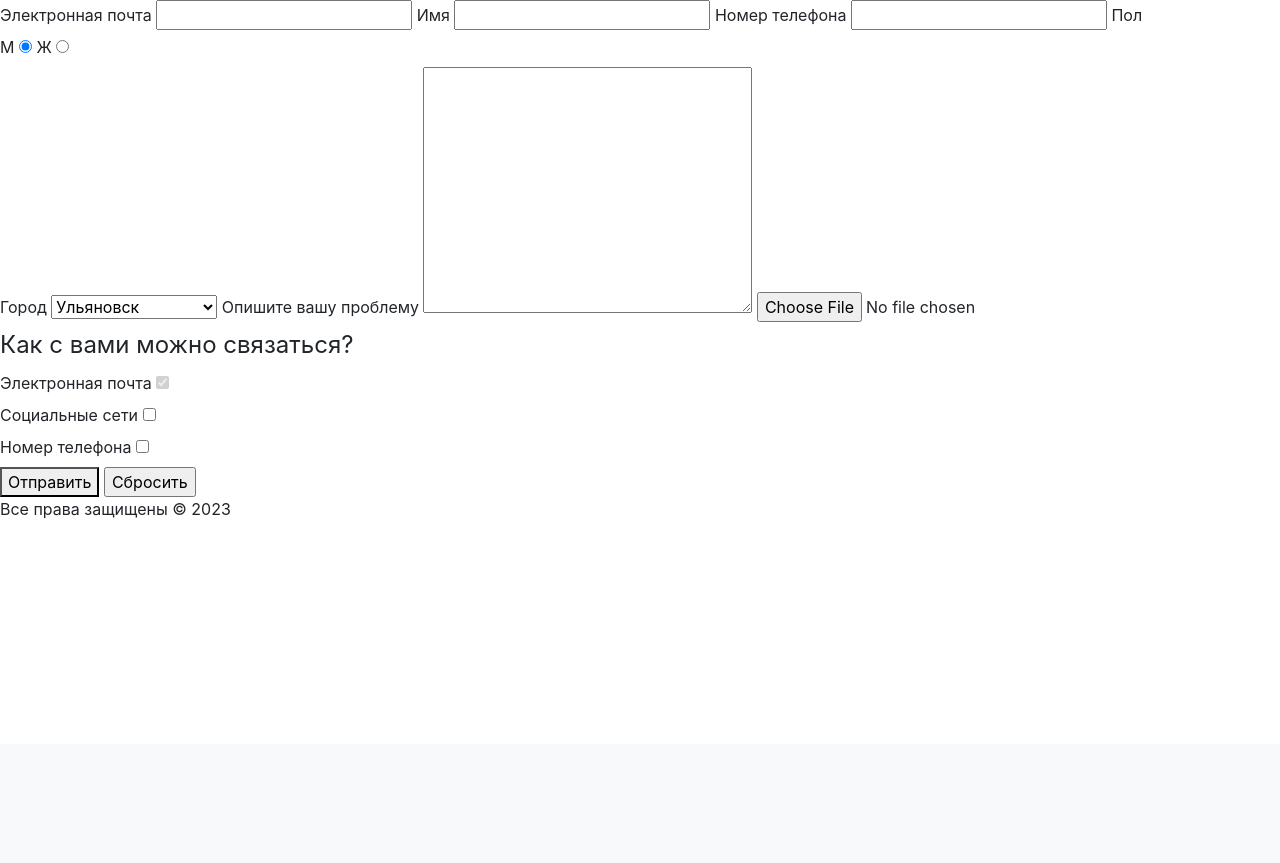
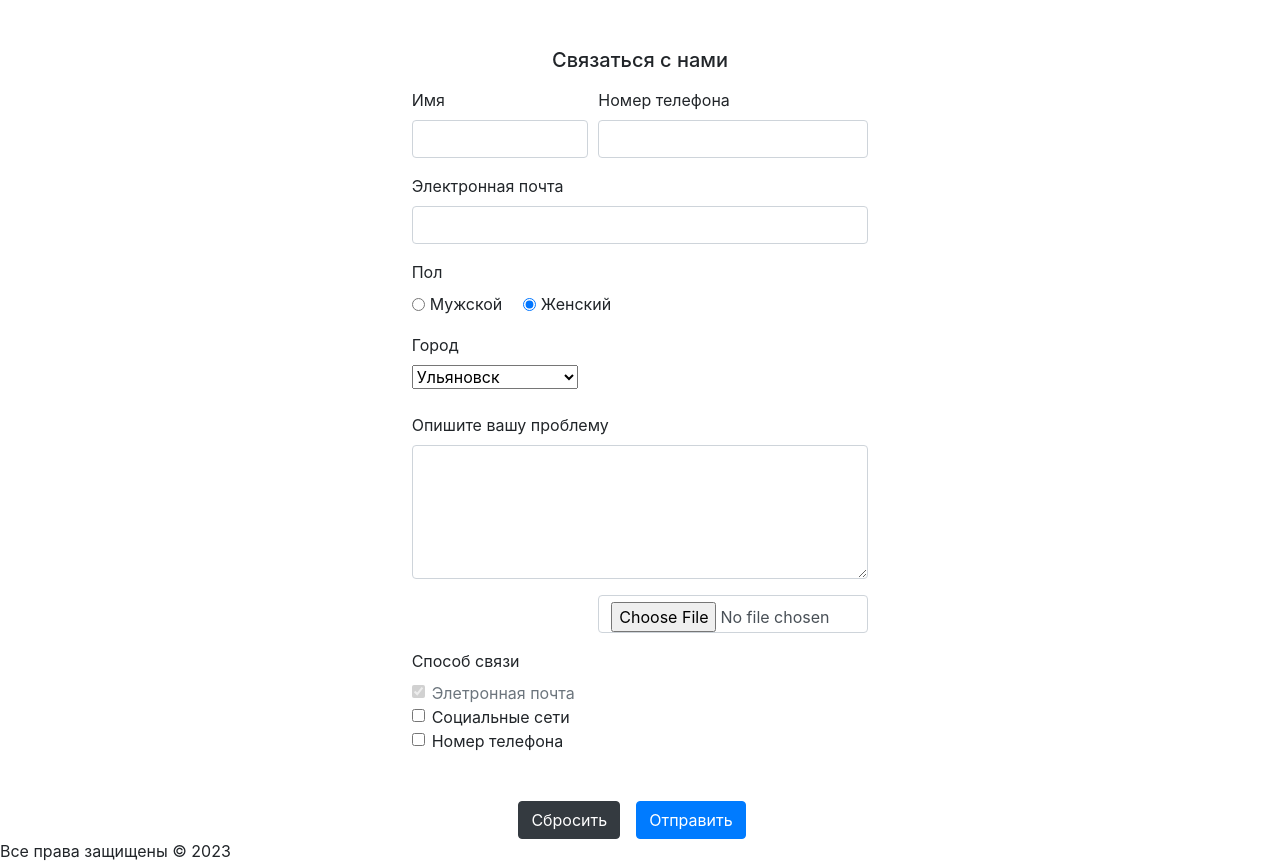
Before and after one commit to a-shdv/simtech-dev, a PHP site: page /public/templates/index.php in a window 1280 px wide. Shown: the part 56-919 px from the top of the page. Before the commit the page ends 574 px from the top, so only its background shows below. Run offline with PHP 8.4, Linux system fonts and the light colour scheme.

Commit message:
Add bootstrap styles to 'contact-us' form

```diff
--- a/public/templates/about-us.php
+++ b/public/templates/about-us.php
@@ -27,6 +27,6 @@
 <!-- Подвал -->
 <?php require_once 'partials/footer.html'; ?>
 
-<script src="../js/check-active-link.js"></script>
+<script src="../js/validate-active-link.js"></script>
 </body>
 </html>
--- a/public/templates/index.php
+++ b/public/templates/index.php
@@ -6,9 +6,14 @@
           content="width=device-width, user-scalable=no, initial-scale=1.0, maximum-scale=1.0, minimum-scale=1.0">
     <meta http-equiv="X-UA-Compatible" content="ie=edge">
     <link rel="stylesheet" href="../css/styles.css">
-    <link rel="stylesheet" href="https://cdn.jsdelivr.net/npm/bootstrap@4.6.2/dist/css/bootstrap.min.css" integrity="sha384-xOolHFLEh07PJGoPkLv1IbcEPTNtaed2xpHsD9ESMhqIYd0nLMwNLD69Npy4HI+N" crossorigin="anonymous">
-    <script src="https://cdn.jsdelivr.net/npm/bootstrap@4.6.2/dist/js/bootstrap.min.js" integrity="sha384-+sLIOodYLS7CIrQpBjl+C7nPvqq+FbNUBDunl/OZv93DB7Ln/533i8e/mZXLi/P+" crossorigin="anonymous"></script>
-    <script src="https://cdn.jsdelivr.net/npm/bootstrap@4.6.2/dist/js/bootstrap.bundle.min.js" integrity="sha384-Fy6S3B9q64WdZWQUiU+q4/2Lc9npb8tCaSX9FK7E8HnRr0Jz8D6OP9dO5Vg3Q9ct" crossorigin="anonymous"></script>
+    <link rel="stylesheet" href="https://cdn.jsdelivr.net/npm/bootstrap@4.6.2/dist/css/bootstrap.min.css"
+          integrity="sha384-xOolHFLEh07PJGoPkLv1IbcEPTNtaed2xpHsD9ESMhqIYd0nLMwNLD69Npy4HI+N" crossorigin="anonymous">
+    <script src="https://cdn.jsdelivr.net/npm/bootstrap@4.6.2/dist/js/bootstrap.min.js"
+            integrity="sha384-+sLIOodYLS7CIrQpBjl+C7nPvqq+FbNUBDunl/OZv93DB7Ln/533i8e/mZXLi/P+"
+            crossorigin="anonymous"></script>
+    <script src="https://cdn.jsdelivr.net/npm/bootstrap@4.6.2/dist/js/bootstrap.bundle.min.js"
+            integrity="sha384-Fy6S3B9q64WdZWQUiU+q4/2Lc9npb8tCaSX9FK7E8HnRr0Jz8D6OP9dO5Vg3Q9ct"
+            crossorigin="anonymous"></script>
     <title>Главная</title>
 </head>
 <body>
@@ -17,36 +22,60 @@
 
 <!-- Главная форма -->
 <main>
-    <!--- input с типами - checkbox -->
-    <form class="my-form" action="" method="post">
-        <!-- Элетронная почта -->
-        <label id="my-email-label" for="my-email">Электронная почта</label>
-        <input id="my-email" type="email" required>
-
+    <h5 class="mt-5 mb-3 text-center">Связаться с нами</h5>
+    <div class="container">
+        <form>
+            <div class="form-row justify-content-center">
                 <!-- Имя -->
-        <label id="my-name-label" for="my-name">Имя</label>
-        <input id="my-name" type="text" required>
+                <div class="col-md-2 mb-3">
+                    <label for="my-name">Имя</label>
+                    <input type="text" class="form-control" id="my-name" required>
+                </div>
 
                 <!-- Номер телефона -->
-        <label id="my-tel-label" for="my-tel">Номер телефона</label>
-        <input id="my-tel" type="tel" required>
+                <div class="col-md-3 mb-3">
+                    <label for="my-tel">Номер телефона</label>
+                    <input type="tel" class="form-control" id="my-tel" required>
+                </div>
+            </div>
+
+            <!-- Электронная почта -->
+            <div class="form-row justify-content-center">
+                <div class="col-md-5 mb-3">
+                    <label for="my-email">Электронная почта</label>
+                    <input type="email" class="form-control" id="my-email" required>
+                </div>
+            </div>
 
             <!-- Пол -->
-        <label id="gender-label" for="gender">Пол</label>
-        <div id="gender" class="gender">
-            <!-- "Мужской" -->
-            <label for="my-radio-0">М</label>
-            <input id="my-radio-0" name="my-radio" type="radio" checked>
-
-            <!-- "Женский" -->
-            <label for="my-radio-1">Ж</label>
-            <input id="my-radio-1" name="my-radio" type="radio">
+            <div class="form-row justify-content-center">
+                <div class="col-md-5 mb-3">
+                    <label>Пол</label> <br>
+                    <!-- Мужской -->
+                    <div class="form-check-inline mr-3">
+                        <input class="form-check-input" type="radio" name="flexRadioDefault" id="flexRadioDefaultMale">
+                        <label class="form-check-label" for="flexRadioDefaultMale">
+                            Мужской
+                        </label>
+                    </div>
+                    <!-- Женский -->
+                    <div class="form-check-inline mr-3">
+                        <input class="form-check-input" type="radio" name="flexRadioDefault" id="flexRadioDefaultFemale"
+                               checked>
+                        <label class="form-check-label" for="flexRadioDefaultFemale">
+                            Женский
+                        </label>
+                    </div>
+                </div>
             </div>
 
             <!-- Город -->
-        <label id="my-city-label" for="my-city">Город</label>
-        <select id="my-city" required>
-            <option disabled>Выберите город</option>
+            <div class="form-row justify-content-center mb-3">
+                <div class="col-md-2">
+                    <label>Город</label>
+                    <label>
+                        <select class="form-select" required>
+                            <option value="" disabled>Выберите город</option>
                             <option value="Москва">Москва</option>
                             <option value="Санкт-Петербург">Санкт-Петербург</option>
                             <option value="Екатеринбург">Екатеринбург</option>
@@ -57,48 +86,92 @@
                             <option value="Астрахань">Астрахань</option>
                             <option value="Уфа">Уфа</option>
                         </select>
+                    </label>
+                </div>
+                <div class="col-md-2"></div>
+                <div class="col-md-1"></div>
+            </div>
 
             <!-- Проблема -->
-        <label id="my-problem-label" for="my-problem">Опишите вашу проблему</label>
-        <textarea id="my-problem" cols="30" rows="10" required></textarea>
+            <div class="form-row mb-3 justify-content-center">
+                <div class="col-md-5">
+                    <label for="my-textarea" class="form-label">Опишите вашу проблему</label>
+                    <textarea id="my-textarea" class="form-control" rows="5" required></textarea>
+                </div>
+            </div>
+
 
             <!-- Загрузка файла -->
-        <input id="my-file" type="file" accept="image/png, image/jpeg, image/jpg, image/svg">
+            <div class="form-row mb-3 justify-content-center">
+                <div class="col-md-1"></div>
+                <div class="col-md-1"></div>
+                <div class="col-md-3">
+                    <input type="file" class="form-control" accept="image/png, image/jpeg, image/jpg, image/svg">
+                </div>
+            </div>
+
 
             <!-- Способ связи -->
-        <fieldset>
-            <legend>Как с вами можно связаться?</legend>
-
+            <div class="mb-5">
                 <!-- Электронная почта -->
-            <div>
-                <label for="contact-email">Электронная почта</label>
-                <input type="checkbox" id="contact-email" name="contact-email" checked disabled/>
+                <div class="form-row justify-content-center">
+                    <div class="col-md-2">
+                        <label>Способ связи</label>
+                        <div class="form-check">
+                            <input class="form-check-input" type="checkbox" id="defaultCheckEmail" checked="checked"
+                                   disabled>
+                            <label class="form-check-label" for="defaultCheckEmail">
+                                Элетронная почта
+                            </label>
+                        </div>
+                    </div>
+                    <div class="col-md-2"></div>
+                    <div class="col-md-1"></div>
                 </div>
 
                 <!-- Социальные сети -->
-            <div>
-                <label for="contact-social-webs">Социальные сети</label>
-                <input type="checkbox" id="contact-social-webs" name="contact-social-webs"/>
+                <div class="form-row justify-content-center">
+                    <div class="col-md-2">
+                        <div class="form-check">
+                            <input class="form-check-input" type="checkbox" value="" id="defaultCheckSocialWeb">
+                            <label class="form-check-label" for="defaultCheckSocialWeb">
+                                Социальные сети
+                            </label>
+                        </div>
+                    </div>
+                    <div class="col-md-2"></div>
+                    <div class="col-md-1"></div>
                 </div>
 
                 <!-- Номер телефона -->
-            <div>
-                <label for="contact-tel">Номер телефона</label>
-                <input type="checkbox" id="contact-tel" name="contact-tel"/>
+                <div class="form-row justify-content-center">
+                    <div class="col-md-2">
+                        <div class="form-check">
+                            <input class="form-check-input" type="checkbox" value="" id="defaultCheckTel">
+                            <label class="form-check-label" for="defaultCheckTel">
+                                Номер телефона
+                            </label>
+                        </div>
+                    </div>
+                    <div class="col-md-2"></div>
+                    <div class="col-md-1"></div>
+                </div>
             </div>
 
-        </fieldset>
 
-        <!-- Кнопки "Отправить", "Сбросить" -->
-        <button id="my-submit" type="submit">Отправить</button>
-        <input id="my-reset" type="reset" value="Сбросить">
+            <!-- Кнопка "Отправить" -->
+            <div class="form-row justify-content-center">
+                <button class="btn btn-dark mr-3" type="reset">Сбросить</button>
+                <button class="btn btn-primary mr-3" type="submit">Отправить</button>
+            </div>
 
         </form>
+    </div>
 </main>
 
 <!-- Подвал -->
 <?php require_once 'partials/footer.html'; ?>
 
-<script src="../js/check-active-link.js"></script>
+<script src="../js/validate-active-link.js"></script>
 </body>
 </html>
```
Also changed, not shown: public/js/validate-active-link.js (renamed from public/js/check-active-link.js). Lines whose indentation alone changed are shown as unchanged.
